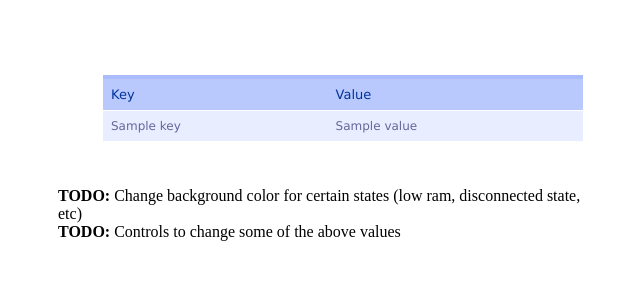
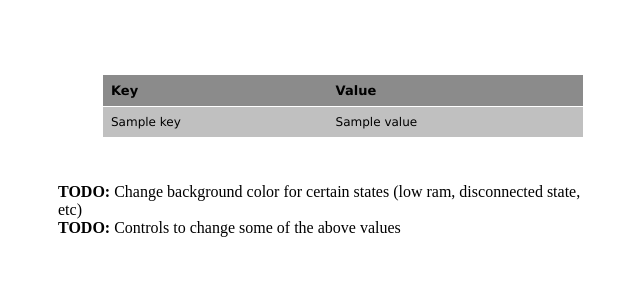
Before and after one commit to pyfarm/pyfarm-agent, a Python web app: template pyfarm/agent/templates/pyfarm/index.html in a window 1280 px wide. Shown: the top 300 px of the page, without its empty margins (307-947 px from the left). Run offline with Jinja, Linux system fonts and the light colour scheme; the template is opened without the code that fills it: most values are stand-ins (such as "Sample title", 1, 10 or a date in 2020).

Commit message:
three-tone for now

```diff
--- a/pyfarm/agent/static/css/index_table.css
+++ b/pyfarm/agent/static/css/index_table.css
@@ -5,27 +5,26 @@
     width: 480px;
     text-align: left;
     border-collapse: collapse;
+    border-bottom: 1px solid #fff;
 }
 
 #box-table th {
     font-size: 13px;
-    font-weight: normal;
+    font-weight: bolder;
     padding: 8px;
-    background: #b9c9fe;
-    border-top: 4px solid #aabcfe;
+    background: #8b8b8b;
     border-bottom: 1px solid #fff;
-    color: #039;
+    color: #000000;
 }
 
 #box-table td {
     padding: 8px;
-    background: #e8edff;
+    background: #c0c0c0;
     border-bottom: 1px solid #fff;
-    color: #669;
-    border-top: 1px solid transparent;
+    color: #000000;
 }
 
 #box-table tr:hover td {
-    background: #d0dafd;
-    color: #339;
+    background: #ebebeb;
+    color: #000000;
 }
```
